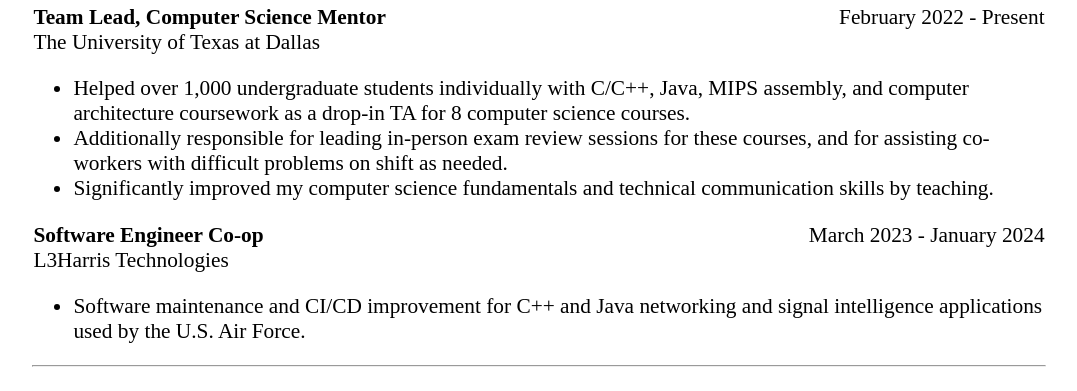
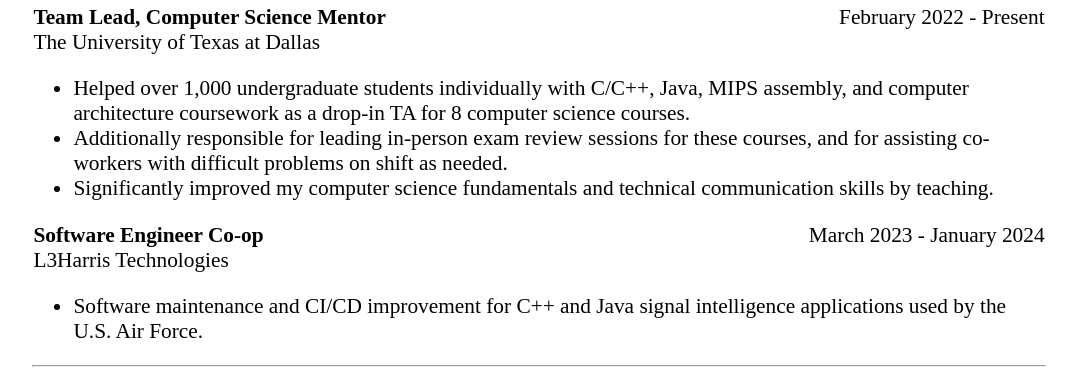
Before and after one commit to zachleach/zachleach.github.io, a plain HTML site: page index.html in a window 1280 px wide. Shown: the part 118-509 px from the top of the page, without its empty margins (101-1178 px from the left). Drawn offline with Linux system fonts and the light colour scheme.

Commit message:
2024-07-07 13:29:21

```diff
--- a/index.html
+++ b/index.html
@@ -55,7 +55,7 @@
 			<div style="clear: both"></div>
 			<ul>
 				<li>
-					Software maintenance and CI/CD improvement for C++ and Java networking and signal intelligence applications used by the U.S. Air Force.
+					Software maintenance and CI/CD improvement for C++ and Java signal intelligence applications used by the U.S. Air Force.
 				</li>
 			</ul>
 
```
